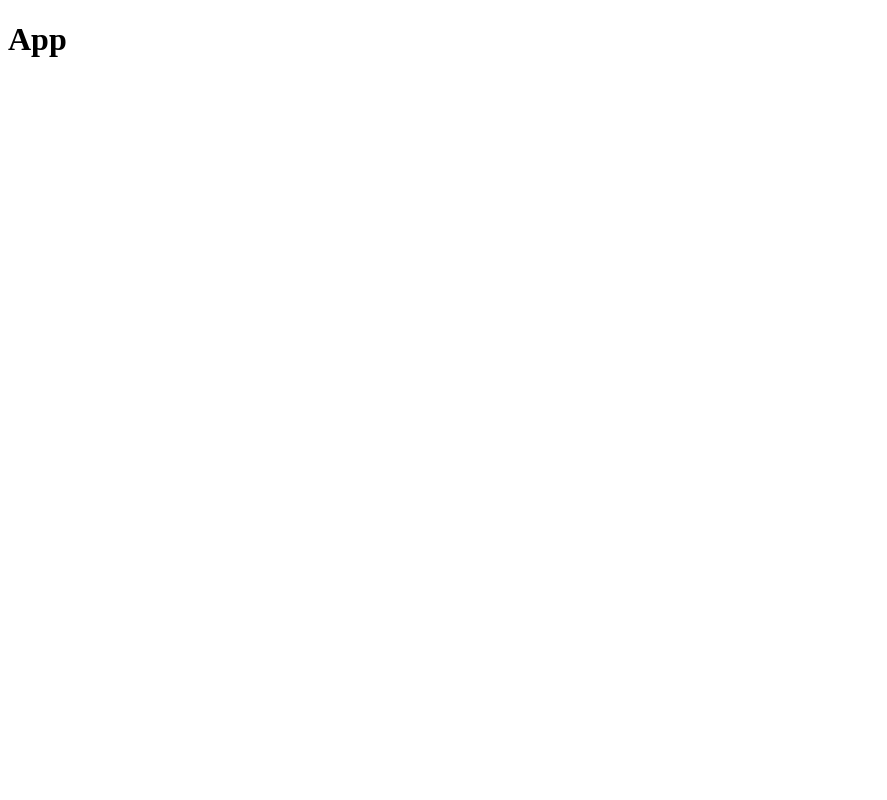
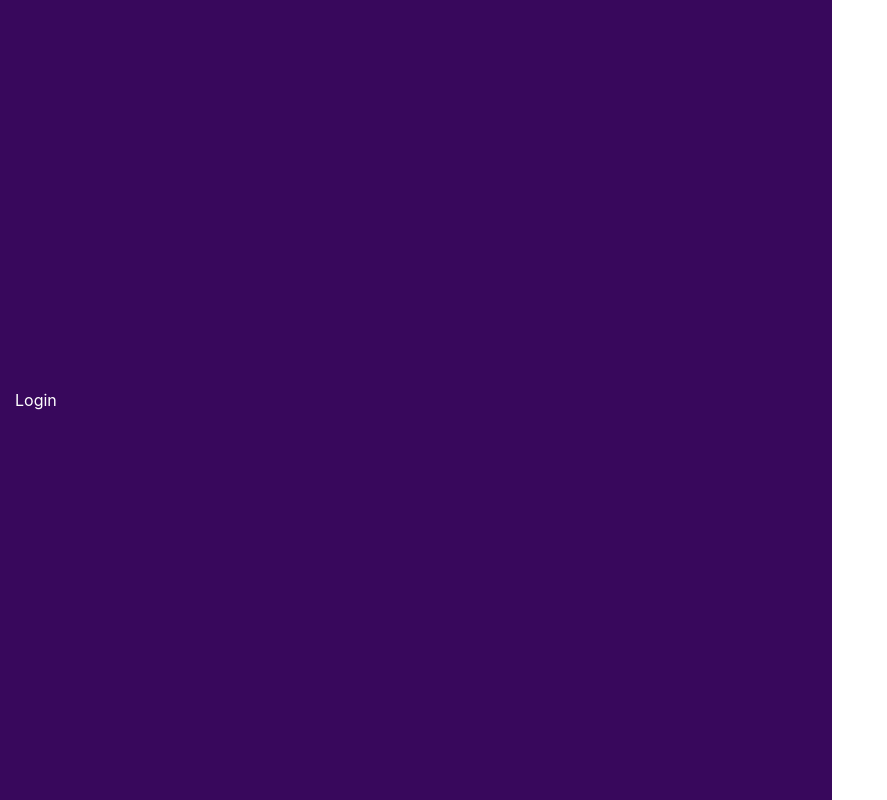
Before and after one commit to schillreff/do_it_front, a React (Create React App) app: page / in a window 1280 px wide. Shown: the whole page, without its empty margins (0-887 px from the left). Built offline with nearby package versions, Linux system fonts and the light colour scheme.

Commit message:
feat: browser router

```diff
--- a/src/App.tsx
+++ b/src/App.tsx
@@ -1 +1,3 @@
-export const App = () => <h1>App </h1>;
+import { Routes } from './routes';
+
+export const App = () => <Routes />;
--- a/src/index.tsx
+++ b/src/index.tsx
@@ -1,12 +1,18 @@
-import React from "react";
-import ReactDOM from "react-dom/client";
-import { App } from "./App";
+import React from 'react';
+import ReactDOM from 'react-dom/client';
+import { BrowserRouter } from 'react-router-dom';
+import { App } from './App';
+import { AppProvider } from './contexts';
 
 const root = ReactDOM.createRoot(
-  document.getElementById("root") as HTMLElement
+  document.getElementById('root') as HTMLElement,
 );
 root.render(
   <React.StrictMode>
-    <App />
-  </React.StrictMode>
+    <BrowserRouter>
+      <AppProvider>
+        <App />
+      </AppProvider>
+    </BrowserRouter>
+  </React.StrictMode>,
 );
```
